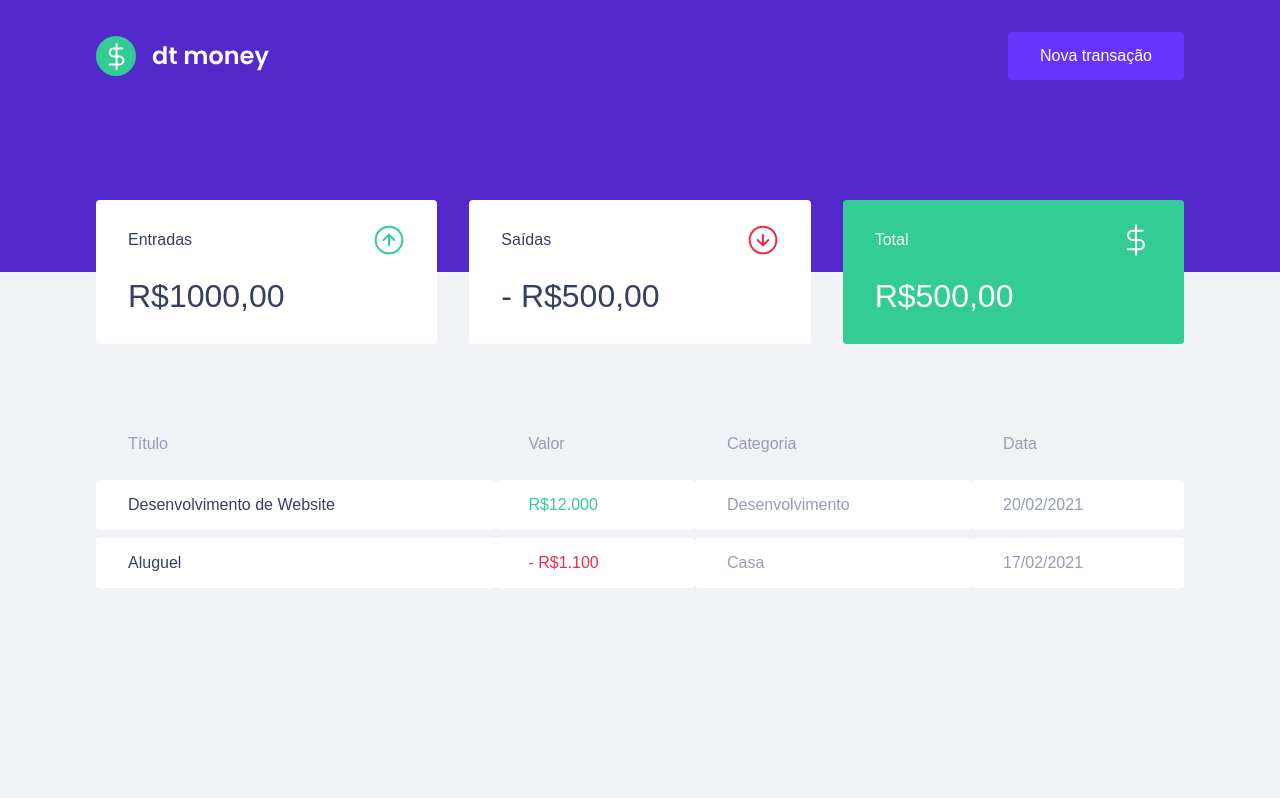
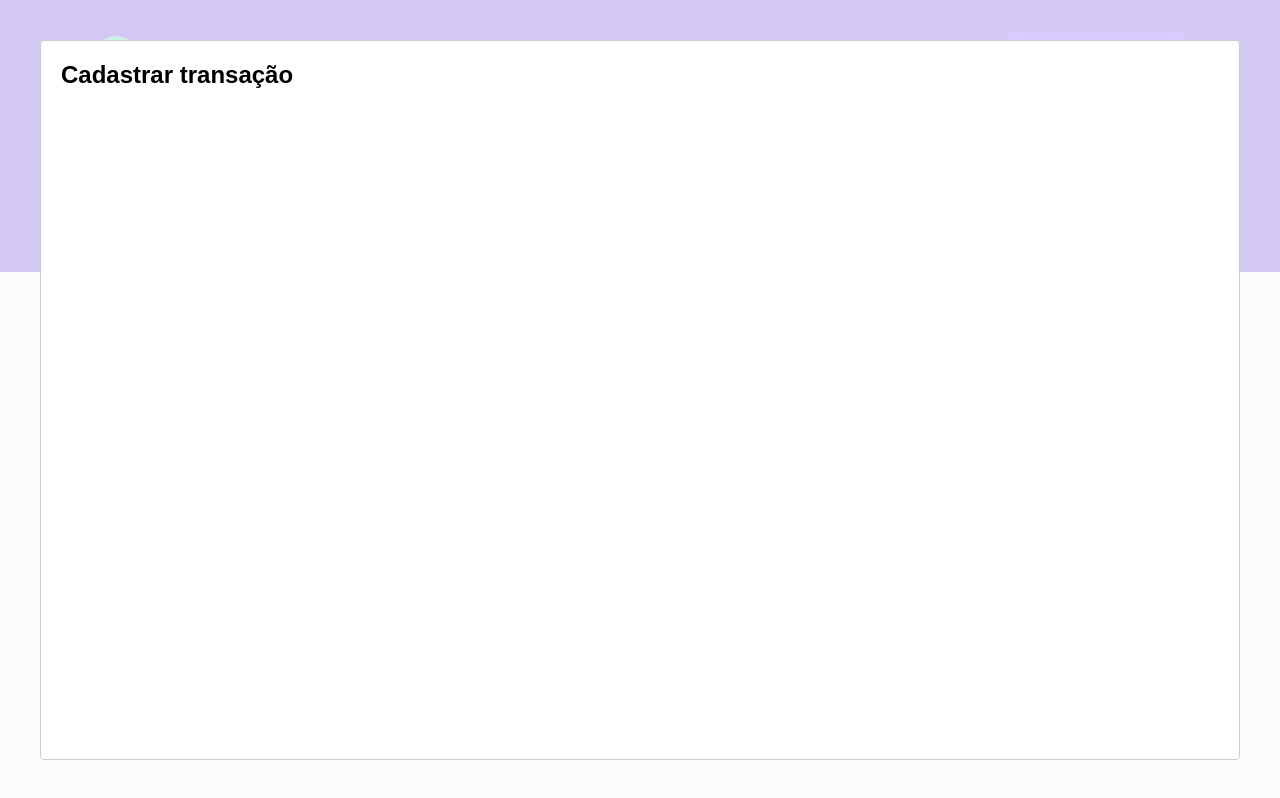
Before and after one commit to doougui/dtmoney, a React (Create React App) app: page / in a window 1280 px wide. Both pictures are taken after a click on the button "Nova transação". Built offline with nearby package versions, Linux system fonts and the light colour scheme; no server answers; the HTML template or start-up script is replaced by a standard one; what miragejs would draw is missing.

Commit message:
Adding react-modal and creating the modal skeleton

```diff
--- a/package.json
+++ b/package.json
@@ -7,6 +7,7 @@
     "miragejs": "^0.1.41",
     "react": "^17.0.2",
     "react-dom": "^17.0.2",
+    "react-modal": "^3.14.3",
     "react-scripts": "4.0.3",
     "styled-components": "^5.3.0",
     "web-vitals": "^1.0.1"
@@ -19,6 +20,7 @@
     "@types/node": "^12.0.0",
     "@types/react": "^17.0.0",
     "@types/react-dom": "^17.0.0",
+    "@types/react-modal": "^3.12.1",
     "@types/styled-components": "^5.1.12",
     "typescript": "^4.1.2"
   },
--- a/src/App.tsx
+++ b/src/App.tsx
@@ -1,12 +1,32 @@
+import { useState } from 'react';
+import Modal from 'react-modal';
 import { Dashboard } from "./components/Dashboard";
 import { Header } from "./components/Header";
 import { GlobalStyle } from "./styles/global";
 
+Modal.setAppElement('#root');
+
 export function App() {
+  const [isNewTransactionModalOpen, setIsNewTransactionModalOpen] = useState(false);
+
+  function handleOpenNewTransactionModal() {
+    setIsNewTransactionModalOpen(true);
+  }
+
+  function handleCloseNewTransactionModal() {
+    setIsNewTransactionModalOpen(false);
+  }
+
   return (
     <>
-      <Header />
+      <Header onOpenNewTransactionModal={handleOpenNewTransactionModal} />
       <Dashboard />
+      <Modal
+        isOpen={isNewTransactionModalOpen}
+        onRequestClose={handleCloseNewTransactionModal}
+      >
+        <h2>Cadastrar transação</h2>
+      </Modal>
       <GlobalStyle />
     </>
   );
--- a/src/components/Header/index.tsx
+++ b/src/components/Header/index.tsx
@@ -1,14 +1,21 @@
 import logoImg from '../../assets/logo.svg';
 import { Container, Content } from './styles';
 
-export function Header() {
+interface HeaderProps {
+  onOpenNewTransactionModal: () => void;
+}
+
+export function Header({ onOpenNewTransactionModal }: HeaderProps) {
   return (
     <Container>
       <Content>
-      <img src={logoImg} alt="dtmoney" />
-      <button type="button">
-        Nova transação
-      </button>
+        <img src={logoImg} alt="dt money" />
+        <button
+          type="button"
+          onClick={onOpenNewTransactionModal}
+        >
+          Nova transação
+        </button>
       </Content>
     </Container>
   )
```
Also changed, not shown: 1 other file (tests, documents, lock files or other folders).
